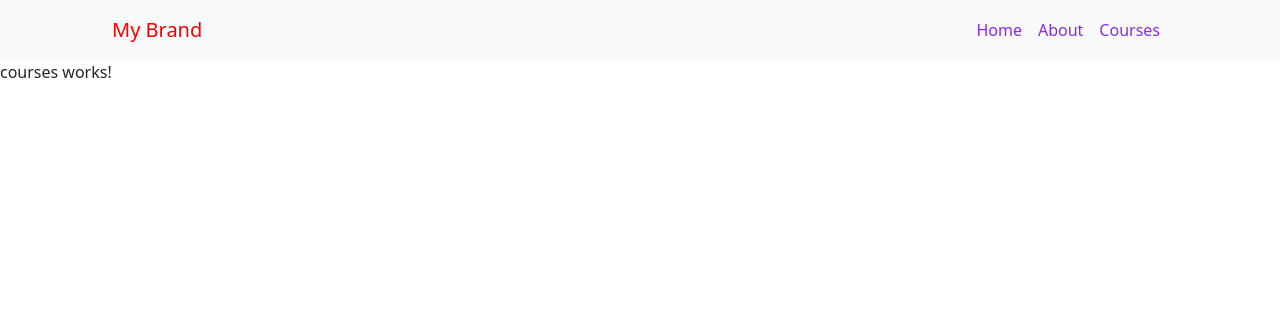
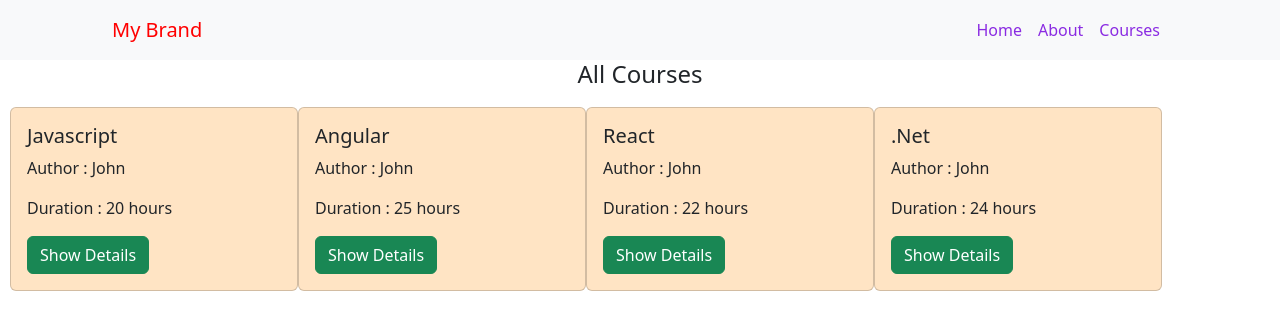
Before and after one commit to yaminimajeti559/Angular, an Angular app in the folder Angular_routing/: page /Courses in a window 1280 px wide. Shown: the top 330 px of the page. Built offline with nearby package versions, Linux system fonts and the light colour scheme.

Commit message:
Courses Added

```diff
--- a/Angular_routing/src/app/about/about.component.html
+++ b/Angular_routing/src/app/about/about.component.html
@@ -1 +1,6 @@
-<p>about works!</p>
+<p>About : This is sample Routing project.</p>
+<a routerLink="/Home">Go to Home Page</a>
+<div style="display: flex;">
+<p>To Go to home page programatically :  </p>
+<button class="btn btn-primary " (click)="ToHome()"> Click Here</button>
+</div>
--- a/Angular_routing/src/app/about/about.component.ts
+++ b/Angular_routing/src/app/about/about.component.ts
@@ -1,4 +1,5 @@
 import { Component } from '@angular/core';
+import { Router } from '@angular/router';
 
 @Component({
   selector: 'app-about',
@@ -6,5 +7,8 @@ import { Component } from '@angular/core';
   styleUrls: ['./about.component.css']
 })
 export class ABoutComponent {
-
+  constructor(private route:Router){}
+  ToHome(){
+      this.route.navigate(['Home']);
+  }
 }
--- a/Angular_routing/src/app/app.module.ts
+++ b/Angular_routing/src/app/app.module.ts
@@ -8,6 +8,7 @@ import { ABoutComponent } from './about/about.component';
 import { CoursesComponent } from './courses/courses.component';
 import { RouterModule, Routes } from '@angular/router';
 import { ErrorComponent } from './error/error.component';
+import { CourseComponent } from './courses/course/course.component';
 
 
 const routes: Routes=[
@@ -15,6 +16,7 @@ const routes: Routes=[
   {path:'Home',component:HomeComponent},
   {path:'About',component:ABoutComponent},
   {path:'Courses',component:CoursesComponent},
+  {path:'Courses/Course/:id',component:CourseComponent},
   {path:'**',component:ErrorComponent}
 ]
 @NgModule({
@@ -23,7 +25,8 @@ const routes: Routes=[
     HomeComponent,
     ABoutComponent,
     CoursesComponent,
-    ErrorComponent
+    ErrorComponent,
+    CourseComponent
   ],
   imports: [
     BrowserModule,
--- /dev/null
+++ b/Angular_routing/src/app/courses.service.ts
@@ -0,0 +1,15 @@
+import { Injectable } from '@angular/core';
+
+@Injectable({
+  providedIn: 'root'
+})
+export class CoursesService {
+
+  constructor() { }
+  courses=[
+    { id:101,name:'Javascript',author:'John',duration:20,price:5.00,ratings:3.8},
+    { id:102,name:'Angular',author:'John',duration:25,price:7.00,ratings:3.5},
+    { id:103,name:'React',author:'John',duration:22,price:8.00,ratings:4.5},
+    { id:104,name:'.Net',author:'John',duration:24,price:10.00,ratings:4.2}
+  ]
+}
--- /dev/null
+++ b/Angular_routing/src/app/courses/course/course.component.html
@@ -0,0 +1,10 @@
+<div class="card" style="width: 18rem;background-color: aqua;margin: 20px;">
+    <div class="card-body">
+      <h5 class="card-title">{{ course.name }}</h5>
+      <p class="card-text">Author : {{ course.author }}</p>
+      <p class="card-text">Duration : {{ course.duration }} hours</p>
+      <p class="card-text">Price : {{ course.price }} </p>
+      <p class="card-text">Rating : {{ course.ratings }}</p>
+    </div>
+  </div>
+  <a routerLink="/Courses">Go to All Sources</a>
--- /dev/null
+++ b/Angular_routing/src/app/courses/course/course.component.ts
@@ -0,0 +1,20 @@
+import { Component } from '@angular/core';
+import { ActivatedRoute } from '@angular/router';
+import { CoursesService } from 'src/app/courses.service';
+
+@Component({
+  selector: 'app-course',
+  templateUrl: './course.component.html',
+  styleUrls: ['./course.component.css']
+})
+export class CourseComponent {
+    course: any;
+    courseid: any;
+    constructor(private activeRoute:ActivatedRoute ,private service:CoursesService){
+    }
+
+    ngOnInit(){
+      this.courseid=this.activeRoute.snapshot.paramMap.get('id');
+      this.course=this.service.courses.find(x=>x.id==this.courseid);
+    }
+}
--- a/Angular_routing/src/app/courses/courses.component.html
+++ b/Angular_routing/src/app/courses/courses.component.html
@@ -1 +1,13 @@
-<p>courses works!</p>
+<h4 style="justify-self: center;">All Courses</h4>
+<div style="display: flex;padding: 10px;">
+<ng-container *ngFor="let course of courses">
+    <div class="card" style="width: 18rem;background-color: bisque;">
+        <div class="card-body">
+            <h5 class="card-title">{{ course.name }}</h5>
+            <p class="card-text">Author : {{ course.author }}</p>
+            <p class="card-text">Duration : {{ course.duration }} hours</p>
+            <button class="btn btn-success" routerLink="/Courses/Course/{{course.id}}">Show Details</button>
+          </div>
+    </div>
+</ng-container>
+</div>
--- a/Angular_routing/src/app/courses/courses.component.ts
+++ b/Angular_routing/src/app/courses/courses.component.ts
@@ -1,4 +1,5 @@
 import { Component } from '@angular/core';
+import { CoursesService } from '../courses.service';
 
 @Component({
   selector: 'app-courses',
@@ -6,5 +7,6 @@ import { Component } from '@angular/core';
   styleUrls: ['./courses.component.css']
 })
 export class CoursesComponent {
-
+    constructor(private service:CoursesService){}
+    courses=this.service.courses;
 }
```
Also changed, not shown: Angular_routing/src/app/courses/course/course.component.css (added), 2 other files (tests, documents, lock files or other folders).
